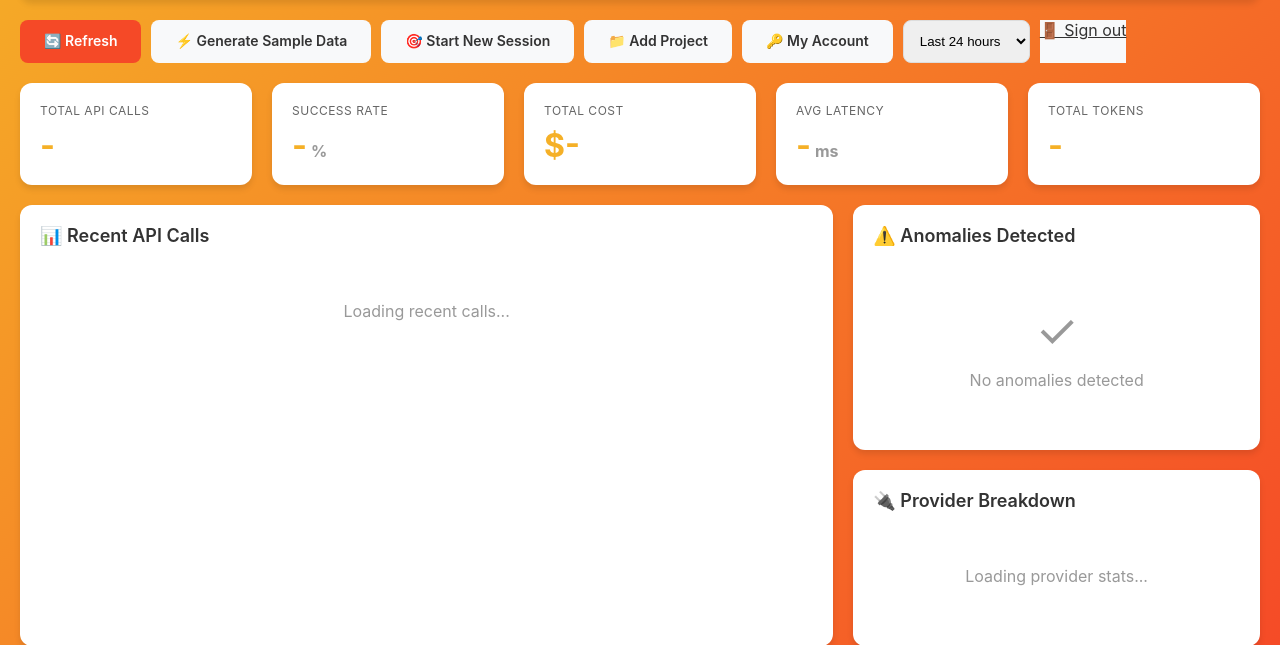
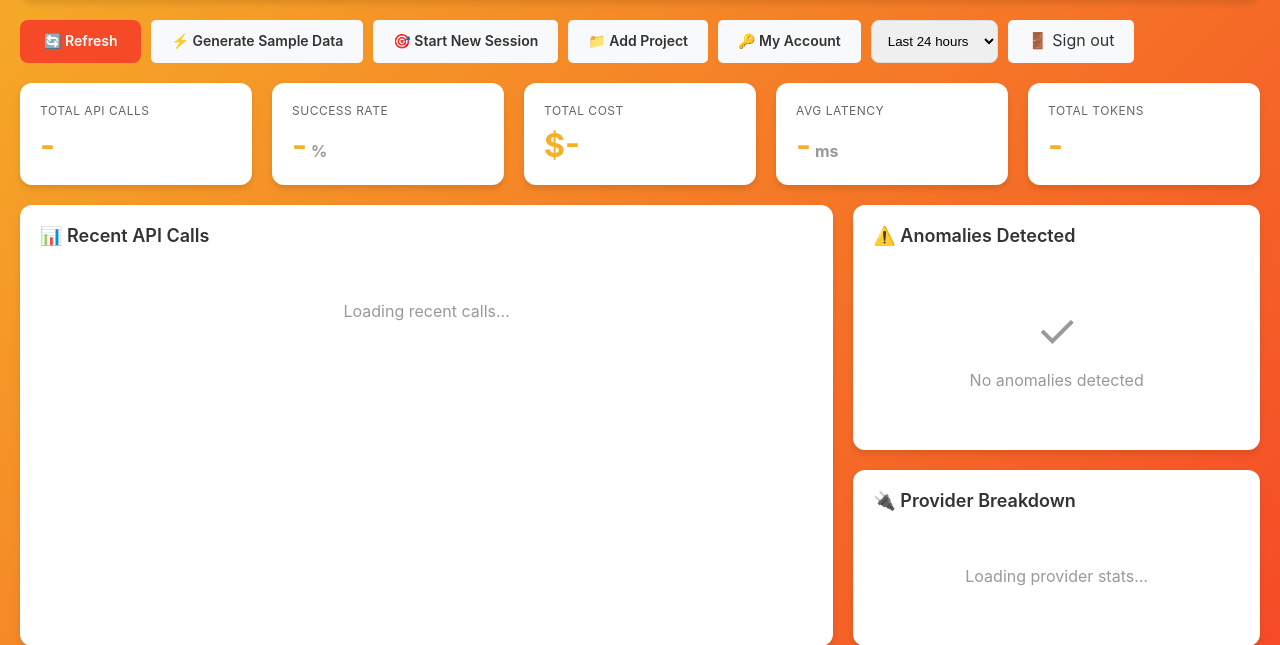
Before and after one commit to BasselAtef/AI-Monitor-Dashboard, a Flask app: template templates/index.html in a window 1280 px wide. Shown: the part 149-794 px from the top of the page. Run offline with Flask 3, Linux system fonts and the light colour scheme; the template is opened without the code that fills it, so the values that code supplies are empty; parts of the project's set-up code (start-up, migrations or seed data) failed here and were passed over; some libraries are stand-ins or nearby versions.

Commit message:
fixed sign out button padding

```diff
--- a/templates/index.html
+++ b/templates/index.html
@@ -250,6 +250,11 @@
         .btn-secondary {
             background: #f8f9fa;
             color: #333;
+            display: inline-block;
+            text-decoration: none;
+            padding: 10px 20px;
+            border-radius: 5px;
+            text-align: center;
         }
 
         .btn-secondary:hover:not(:disabled) {
```
